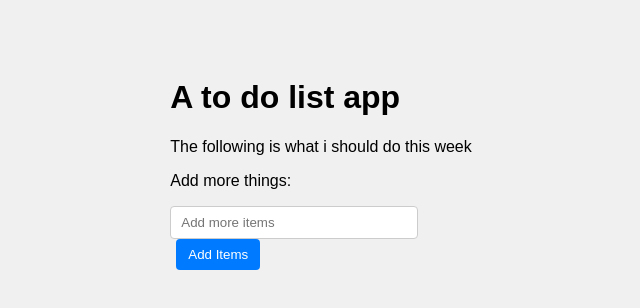
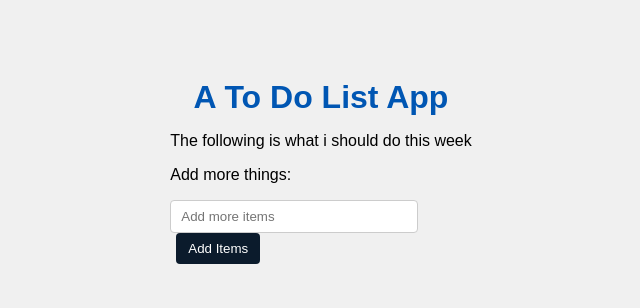
Before and after one commit to Kabzjose/To-Do-List-App, a plain HTML site: page index.html in a window 1280 px wide. Shown: the whole page, without its empty margins (319-959 px from the left). Drawn offline with Linux system fonts and the light colour scheme.

Commit message:
Changed button color

```diff
--- a/index.html
+++ b/index.html
@@ -8,7 +8,7 @@
 </head>
 <body>
     <div id="container">
-        <h1>A to do list app</h1>
+        <h1>A To Do List App</h1>
         <p>The following is what i should do this week</p>
         <ul id="list">
 
--- a/styles.css
+++ b/styles.css
@@ -14,9 +14,10 @@ body {
   width: 350px;
 }
 
-h2 {
+h1 {
   text-align: center;
   margin-bottom: 15px;
+  color: #0056b3;
 }
 
 input {
@@ -30,7 +31,7 @@ input {
 button {
   padding: 8px 12px;
   border: none;
-  background: #007bff;
+  background: #0b1b2c;
   color: #fff;
   border-radius: 4px;
   cursor: pointer;
```
